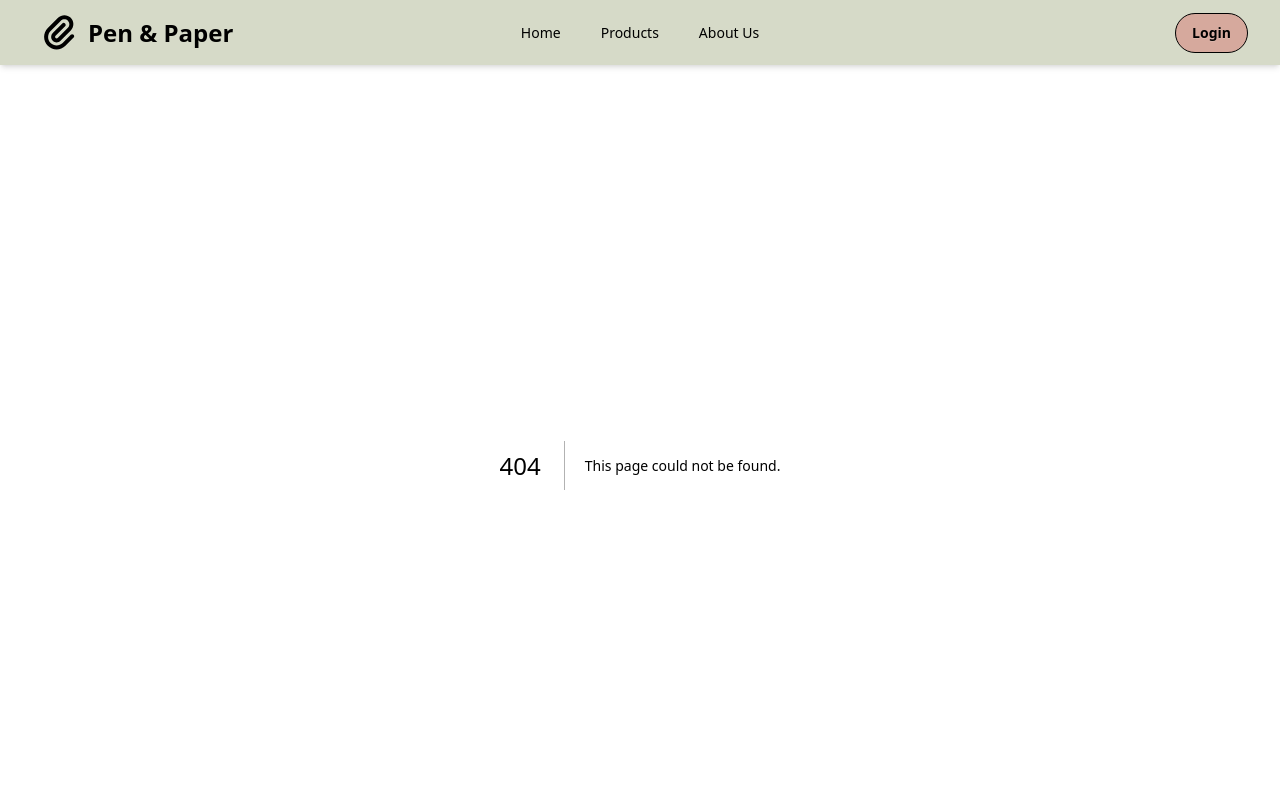
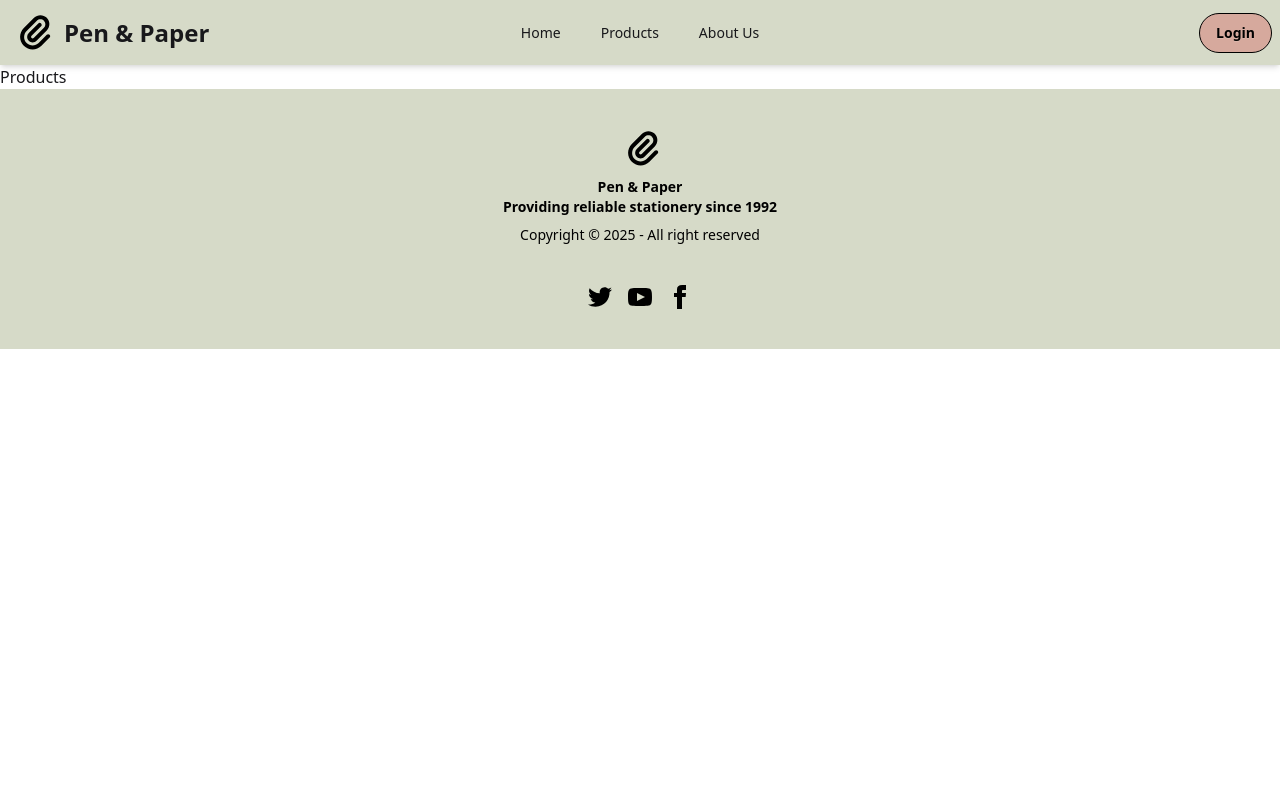
Before and after one commit to AhmedTasnia/ManageProduct, a Next.js app: page /products in a window 1280 px wide. Before the commit this address had no page. Shown: the top 800 px of the page. Built offline with nearby package versions, Linux system fonts and the light colour scheme.

Commit message:
Added the basic setup

```diff
--- a/next.config.mjs
+++ b/next.config.mjs
@@ -1,4 +1,8 @@
 /** @type {import('next').NextConfig} */
-const nextConfig = {};
+const nextConfig = {
+    images: {
+        domains: ['i.postimg.cc'],
+    },
+};
 
 export default nextConfig;
--- a/src/Components/Hero.jsx
+++ b/src/Components/Hero.jsx
@@ -3,9 +3,8 @@ import React from "react";
 
 const Hero = () => {
   return (
-    <div className="container mx-auto">
-      <section className="bg-[#D6A99D] py-16">
-        <div className="container mx-auto px-4 flex flex-col-reverse lg:flex-row items-center justify-between">
+   <section className="bg-[#D6A99D]  ">
+        <div className="container mx-auto  flex flex-col-reverse px-2 lg:flex-row items-center justify-between">
           {/* Text Content */}
           <div className="w-full lg:w-1/2 text-center lg:text-left space-y-6">
             <h1 className="text-4xl md:text-5xl font-bold text-gray-900">
@@ -17,22 +16,19 @@ const Hero = () => {
               one place!
             </p>
             <div>
-              <a
-                href="#products"
-                className="inline-block bg-[#FBF3D5] text-black font-semibold px-6 py-3 rounded-full shadow-lg hover:bg-[#c98e82] transition"
-              >
+
+              <button className=" bg-[#FBF3D5] text-black px-6  ">
                 Shop Now
-              </a>
+              </button>
             </div>
           </div>
 
           {/* Hero Image */}
           <div className="w-full lg:w-1/2 mb-8 lg:mb-0 flex justify-center">
-            <Image src={"/assets/file.svg"} alt="File" width={1000} height={840} />
+            <Image src={"https://i.postimg.cc/MTNCL2FX/1afb59e00ce809f5c6de21a2467284b7e68a3a7d.jpg"} alt="File" width={1000} height={840} />
           </div>
         </div>
       </section>
-    </div>
   );
 };
 
--- a/src/Components/NavBar.jsx
+++ b/src/Components/NavBar.jsx
@@ -4,8 +4,9 @@ import React from "react";
 
 const NavBar = () => {
   return (
-    <div className="shadow-md">
-      <div className="navbar bg-[#D6DAC8] px-4 lg:px-8">
+   <div className="">
+    <div className="shadow-md bg-[#D6DAC8] ">
+      <div className="navbar container mx-auto ">
         {/* Navbar Start */}
         <div className="navbar-start">
           {/* Mobile Dropdown */}
@@ -88,6 +89,7 @@ const NavBar = () => {
         </div>
       </div>
     </div>
+   </div>
   );
 };
 
--- /dev/null
+++ b/src/app/about/page.jsx
@@ -0,0 +1,11 @@
+import React from 'react';
+
+const page = () => {
+    return (
+        <div>
+            <h1>About Us</h1>
+        </div>
+    );
+};
+
+export default page;
--- a/src/app/page.js
+++ b/src/app/page.js
@@ -1,9 +1,9 @@
 import Hero from "@/Components/Hero";
-import Image from "next/image";
 
 export default function Home() {
   return (
-    <Hero />
-
+    <div className="">
+      <Hero />
+    </div>
   );
 }
--- /dev/null
+++ b/src/app/products/page.jsx
@@ -0,0 +1,11 @@
+import React from 'react';
+
+const page = () => {
+    return (
+        <div>
+            <h1>Products</h1>
+        </div>
+    );
+};
+
+export default page;
```
